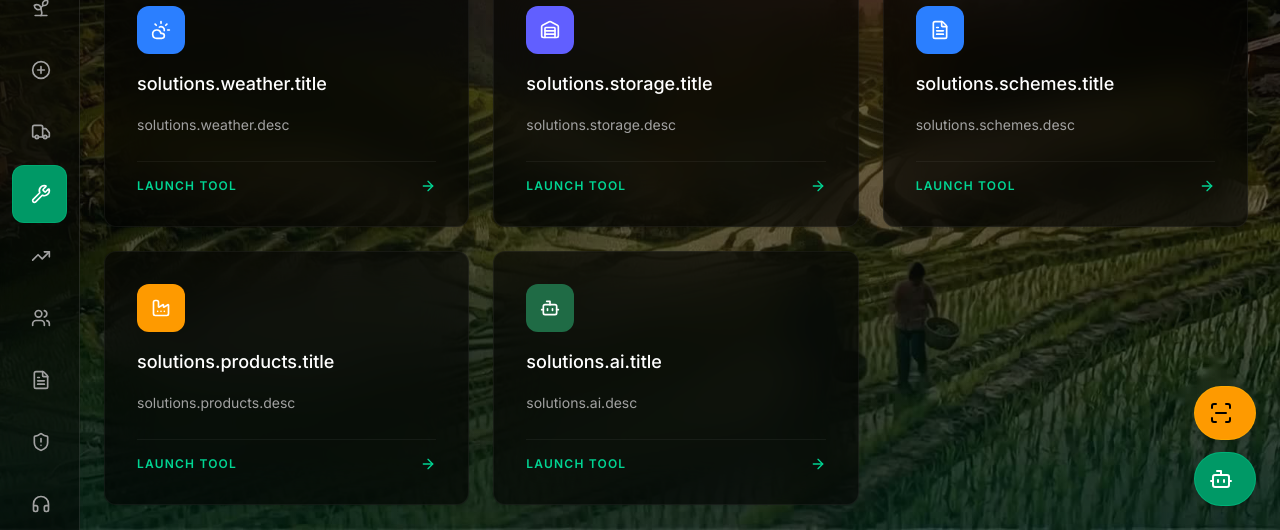
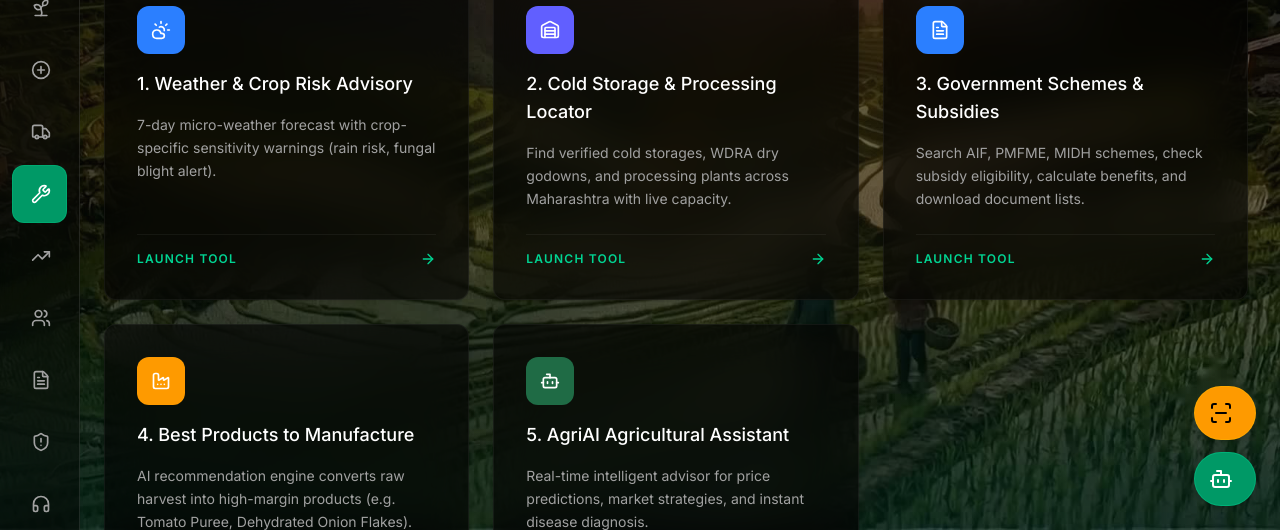
Before and after one commit to dhirennagmoti-bit/Krishi-Grow, a React (Vite) app in the folder frontend/: page / in a window 1280 px wide. Both pictures are taken after a click on the button "Solutions". Shown: the part 270-800 px from the top of the page. Built offline with nearby package versions, Linux system fonts and the light colour scheme; no server answers; the database is empty.

Commit message:
Revert translation keys in SolutionsHub to match localization files

```diff
--- a/frontend/src/pages/SolutionsHub.tsx
+++ b/frontend/src/pages/SolutionsHub.tsx
@@ -12,38 +12,38 @@ export const SolutionsHub: React.FC = () => {
   const solutions = [
     {
       id: 'weather',
-      title: t('solutions.weather.title'),
+      title: t('solutions.sol1Title'),
       icon: CloudSun,
       color: 'bg-blue-500',
-      desc: t('solutions.weather.desc')
+      desc: t('solutions.sol1Desc')
     },
     {
       id: 'storage-processing',
-      title: t('solutions.storage.title'),
+      title: t('solutions.sol2Title'),
       icon: Warehouse,
       color: 'bg-indigo-500',
-      desc: t('solutions.storage.desc')
+      desc: t('solutions.sol2Desc')
     },
     {
       id: 'schemes',
-      title: t('solutions.schemes.title'),
+      title: t('solutions.sol3Title'),
       icon: FileText,
       color: 'bg-blue-500',
-      desc: t('solutions.schemes.desc')
+      desc: t('solutions.sol3Desc')
     },
     {
       id: 'products',
-      title: t('solutions.products.title'),
+      title: t('solutions.sol4Title'),
       icon: Factory,
       color: 'bg-amber-500',
-      desc: t('solutions.products.desc')
+      desc: t('solutions.sol4Desc')
     },
     {
       id: 'ai-assistant',
-      title: t('solutions.ai.title'),
+      title: t('solutions.sol5Title'),
       icon: Bot,
       color: 'bg-agri-600',
-      desc: t('solutions.ai.desc')
+      desc: t('solutions.sol5Desc')
     }
   ];
 
```
